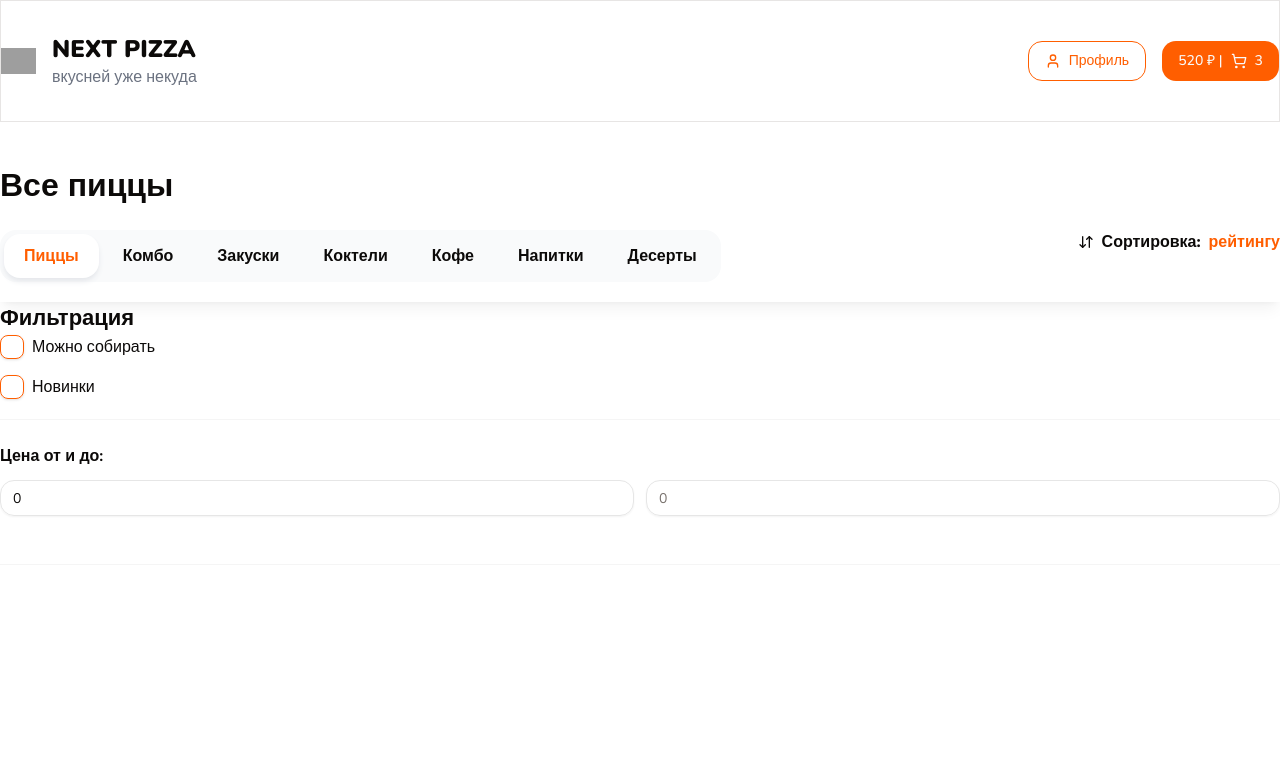
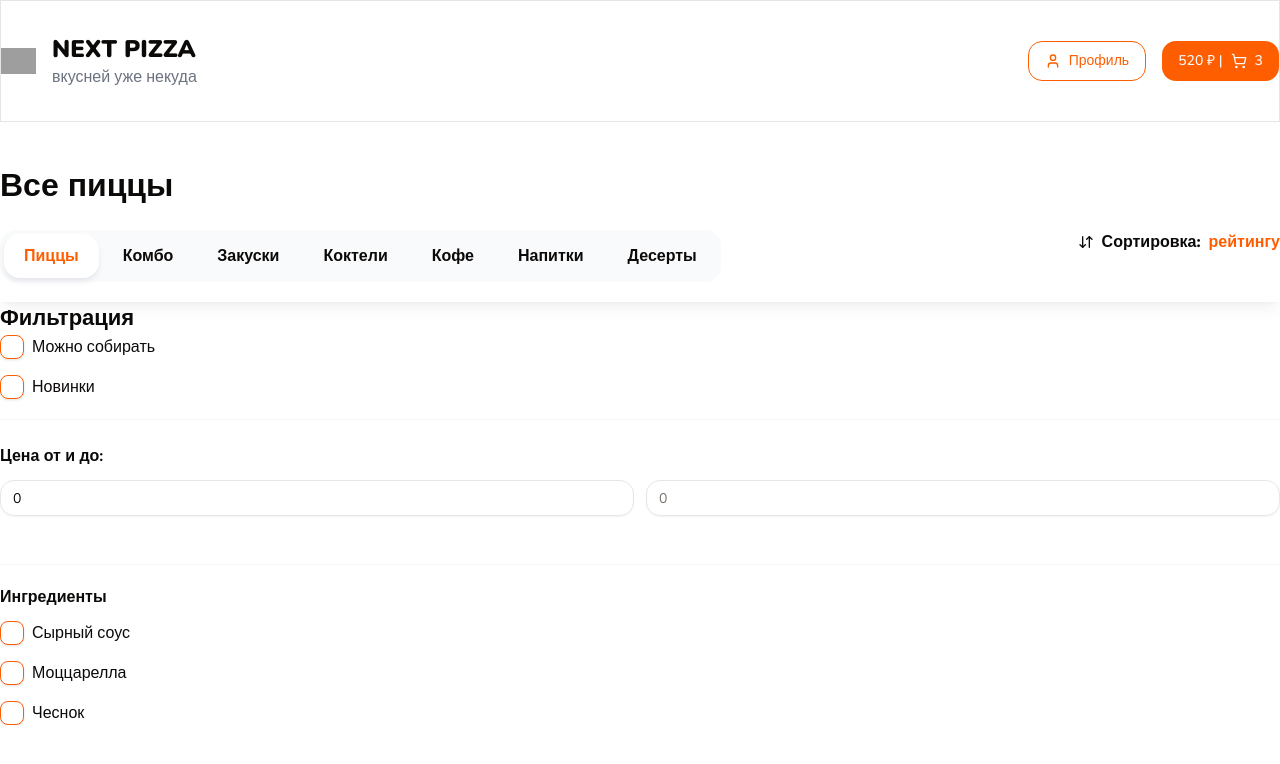
Before and after one commit to Arhiriy/new1, a Next.js app: page / in a window 1280 px wide. Shown: the top 764 px of the page. Built offline with nearby package versions, Linux system fonts and the light colour scheme; grey boxes are pictures that could not be loaded.

Commit message:
prodoljenie

```diff
--- a/components/shared/checkbox-filters-group.tsx
+++ b/components/shared/checkbox-filters-group.tsx
@@ -0,0 +1,85 @@
+'use client'
+
+import React from 'react';
+import { FilterCheckbox, FilterCheckboxProps } from './filter-checkbox';
+import { Input } from '../ui/index';
+
+
+type Item = FilterCheckboxProps;
+
+interface Props {
+    title: string;
+    items: Item[];
+    defaultItems: Item[];
+    limit?: number;
+    searchInputPlaceholder?: string;
+    onChange?: (values: string[]) => void;
+    defaultValue?: string[];
+    className?: string;
+}
+
+export const CheckboxFiltersGroup: React.FC<Props> = ({
+    title,
+    items,
+    defaultItems,
+    limit = 5,
+    searchInputPlaceholder = 'Поиск...',
+    className,
+    onChange,
+    defaultValue,
+}) => {
+
+    const [showAll, setShowAll] = React.useState(false);
+
+    const [searchValue, setSearchValue] = React.useState('');
+
+    const onChangeSearchInput = (e: React.ChangeEvent<HTMLInputElement>) => {
+        setSearchValue(e.target.value);
+    }
+
+
+const list = showAll
+    ? items.filter((item) => item.text.toLowerCase().includes(searchValue.toLowerCase()))
+    : defaultItems.slice(0, limit);
+
+ return (
+    <div className={className}>
+        {/* Заголовок группы чекбоксов */}
+        <p className="font-bold mb-3">{title}</p>
+
+        {/* Поле поиска отображается только при раскрытии списка */}
+        {showAll && (
+            <div className='mb-5'>
+                <Input
+                    onChange={onChangeSearchInput}
+                    placeholder={searchInputPlaceholder}
+                    className="bg-gray-50 border-none"
+                />
+            </div>
+        )}
+
+        {/* Список чекбоксов с возможностью скролла */}
+        <div className="flex flex-col gap-4 max-h-96 pr-2 overflow-auto scrollbar">
+            {list.map((item, index) => (
+                <FilterCheckbox
+                    onCheckedChange={(ids) => console.log(ids)}
+                    checked={false}
+                    key={index}
+                    value={item.value}
+                    text={item.text}
+                    endAdornment={item.endAdornment}
+                />
+            ))}
+        </div>
+
+        {/* Кнопка для раскрытия или скрытия полного списка, если элементов больше лимита */}
+        {items.length > limit && (
+            <div className={showAll ? 'border-t border-t-neutral-100 mt-4' : ''}>
+                <button onClick={() => setShowAll(!showAll)} className="text-primary mt-3">
+                    {showAll ? 'Скрыть' : '+ Показать все'}
+                </button>
+            </div>
+        )}
+    </div>
+    );
+    };
--- a/components/shared/filters.tsx
+++ b/components/shared/filters.tsx
@@ -1,4 +1,5 @@
 import { Input } from "../ui";
+import { CheckboxFiltersGroup } from "./checkbox-filters-group";
 import { FilterCheckbox } from "./filter-checkbox";
 import { Title } from "./title";
 
@@ -24,6 +25,39 @@
                         <Input type="number" min={0} max={5000} placeholder="0" />
                     </div>
                 </div>
+                <CheckboxFiltersGroup
+                    className="mt-5"
+                    title="Ингредиенты"
+                    limit={6}
+                    defaultItems={[
+                        {
+                            text: 'Сырный соус',
+                            value: '1',
+                        },
+                        {
+                            text: 'Моццарелла',
+                            value: '2',
+                        },
+                        {
+                            text: 'Чеснок',
+                            value: '3',
+                        },
+                    ]}
+                    items={[
+                        {
+                            text: 'Сырный соус',
+                            value: '1',
+                        },
+                        {
+                            text: 'Моццарелла',
+                            value: '2',
+                        },
+                        {
+                            text: 'Томаты',
+                            value: '6',
+                        },
+                    ]}
+                />
             </div>
         </>
     );
```
